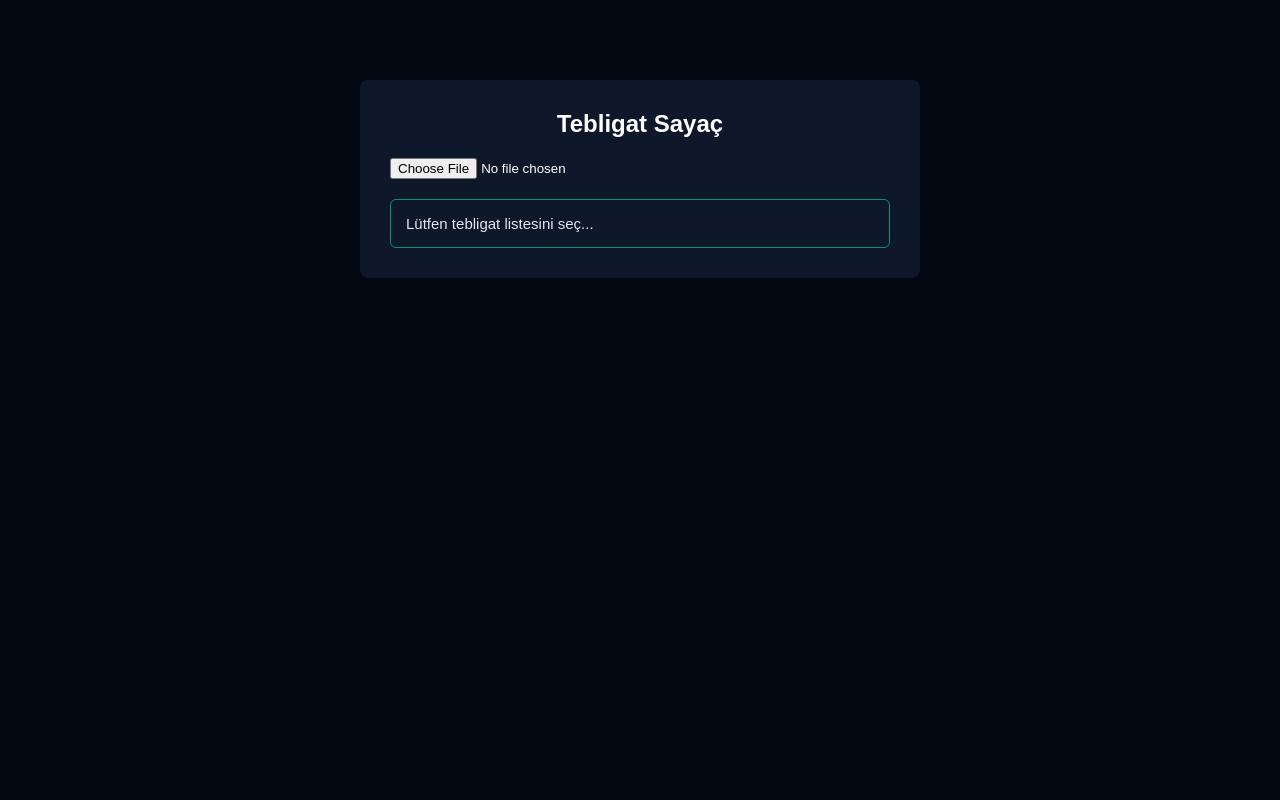
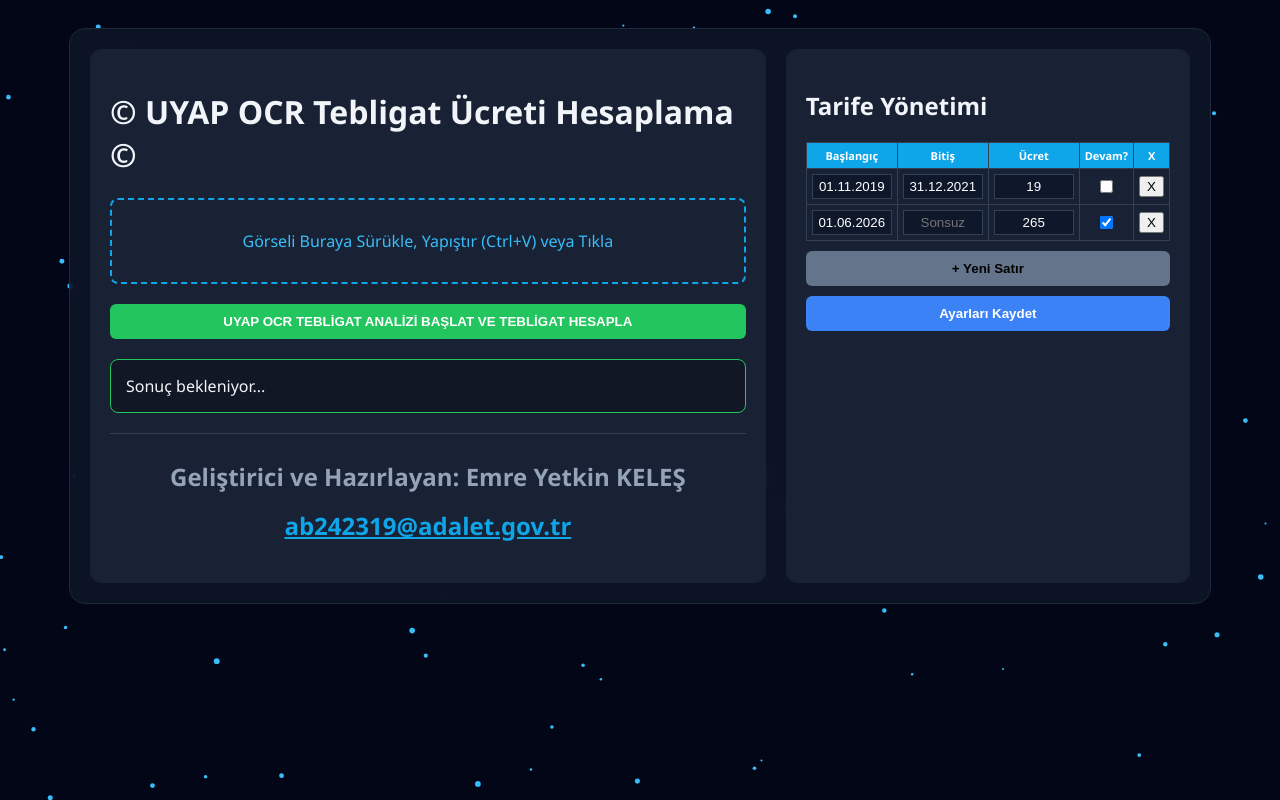
Before and after one commit to ironsquadron-ops/UYAP-Tebligat-Hesaplama, a plain HTML site: page index.html in a window 1280 px wide. Drawn offline with Linux system fonts and the light colour scheme.

Commit message:
Update index.html

```diff
--- a/index.html
+++ b/index.html
@@ -2,93 +2,181 @@
 <html lang="tr">
 <head>
     <meta charset="UTF-8">
-    <meta name="viewport" content="width=device-width, initial-scale=1.0">
-    <title>TebligatSayaç Pro</title>
-    <script src="https://cdn.jsdelivr.net/npm/tesseract.js@5/dist/tesseract.min.js"></script>
+    <title>TebligatSayaç Pro v10.0</title>
+    <script src="https://cdn.jsdelivr.net/npm/tesseract.js@5.0.3/dist/tesseract.min.js"></script>
     <style>
-        /* Senin orijinal tasarımındaki karanlık tema */
-        body {
-            background-color: #030712;
-            color: #ffffff;
-            font-family: sans-serif;
-            display: flex;
-            justify-content: center;
-            padding-top: 80px;
-            margin: 0;
-        }
-
-        /* Ortadaki ana kutu */
-        .container {
-            background-color: #0f172a;
-            padding: 30px;
-            border-radius: 8px;
-            width: 90%;
-            max-width: 500px;
-        }
-
-        /* Başlık */
-        h1 {
-            font-size: 24px;
-            margin-top: 0;
-            margin-bottom: 20px;
-            text-align: center;
-            font-weight: bold;
-        }
-
-        /* Dosya seçme alanı */
-        input[type="file"] {
-            margin-bottom: 20px;
-            display: block;
-            width: 100%;
-        }
-
-        /* Orijinal tasarımındaki yeşil çerçeveli sonuç kutusu */
-        .result-box {
-            border: 1px solid #059669;
-            padding: 15px;
-            border-radius: 6px;
-            background-color: transparent;
-            color: #e2e8f0;
-            font-size: 15px;
-        }
+        body { font-family: 'Segoe UI', sans-serif; background-color: #020617; color: #f1f5f9; padding: 20px; overflow-x: hidden; user-select: none; }
+        #bgCanvas { position: fixed; top: 0; left: 0; z-index: -1; }
+        .main-container { display: flex; gap: 20px; max-width: 1100px; margin: auto; background: rgba(15, 23, 42, 0.8); backdrop-filter: blur(10px); padding: 20px; border-radius: 16px; border: 1px solid #1e293b; }
+        .panel { background: rgba(30, 41, 59, 0.7); padding: 20px; border-radius: 12px; }
+        .left-panel { flex: 2; }
+        .right-panel { flex: 1; }
+        table { width: 100%; border-collapse: collapse; margin-top: 10px; }
+        th, td { border: 1px solid #334155; padding: 5px; text-align: center; font-size: 11px; }
+        th { background: #0ea5e9; color: white; }
+        .btn { cursor: pointer; padding: 10px; border-radius: 6px; border: none; font-weight: bold; width: 100%; margin-top: 10px; }
+        .btn-analiz { background: #22c55e; color: white; }
+        .btn-save { background: #3b82f6; color: white; }
+        .input-text { width: 70px; background: #0f172a; color: white; border: 1px solid #334155; padding: 4px; text-align: center; }
+        #dropZone { border: 2px dashed #0ea5e9; padding: 30px; text-align: center; cursor: pointer; border-radius: 8px; margin-bottom: 10px; color: #38bdf8; }
+        #sonucAlani { margin-top: 20px; padding: 15px; background: rgba(0,0,0,0.3); border-radius: 8px; border: 1px solid #22c55e; }
+        .footer { margin-top: 20px; font-size: 12px; color: #94a3b8; text-align: center; border-top: 1px solid #334155; padding-top: 10px; }
     </style>
 </head>
-<body>
+<body onpaste="handlePaste(event)">
 
-<div class="container">
-    <h1>Tebligat Sayaç</h1>
-    <input type="file" id="dosya" accept="image/*" onchange="analizEt(this)">
-    <div class="result-box" id="sonuc">Lütfen tebligat listesini seç...</div>
+<canvas id="bgCanvas"></canvas>
+
+<div class="main-container">
+    <div class="panel left-panel">
+        <h1>© UYAP OCR Tebligat Ücreti Hesaplama ©</h1>
+        <div id="dropZone" onclick="document.getElementById('fotoSec').click()">
+            Görseli Buraya Sürükle, Yapıştır (Ctrl+V) veya Tıkla
+            <input type="file" id="fotoSec" style="display:none" onchange="gorselSecildi(this)">
+        </div>
+        <img id="onizleme" style="max-width:100%; display:none; border-radius:8px;">
+        <button class="btn btn-analiz" onclick="analizEt()">UYAP OCR TEBLİGAT ANALİZİ BAŞLAT VE TEBLİGAT HESAPLA</button>
+        <div id="sonucAlani">Sonuç bekleniyor...</div>
+
+        <div class="footer">
+            <h1>Geliştirici ve Hazırlayan: <b>Emre Yetkin KELEŞ</b><br><h1>
+            <h1><a href="mailto:ab242319@adalet.gov.tr" style="color:#0ea5e9;">ab242319@adalet.gov.tr</a>
+        </div><h1>
+    </div>
+
+    <div class="panel right-panel">
+        <h2>Tarife Yönetimi</h2>
+        <table>
+            <thead><tr><th>Başlangıç</th><th>Bitiş</th><th>Ücret</th><th>Devam?</th><th>X</th></tr></thead>
+            <tbody id="tarifeTablo"></tbody>
+        </table>
+        <button class="btn" style="background:#64748b" onclick="yeniSatirEkle()">+ Yeni Satır</button>
+        <button class="btn btn-save" onclick="kaydet()">Ayarları Kaydet</button>
+    </div>
 </div>
 
 <script>
-async function analizEt(input) {
-    let sonucDiv = document.getElementById('sonuc');
+// --- HAREKETLİ DÜNYA SİMÜLASYONU ---
+const canvas = document.getElementById('bgCanvas');
+const ctx = canvas.getContext('2d');
+canvas.width = window.innerWidth;
+canvas.height = window.innerHeight;
+let particles = [];
+for(let i=0; i<100; i++) particles.push({x:Math.random()*canvas.width, y:Math.random()*canvas.height, r:Math.random()*2+1, v:Math.random()*0.5+0.1});
 
-    // Dosya seçilmediyse işlem yapma
-    if (!input.files || input.files.length === 0) return;
+function draw() {
+    ctx.fillStyle = "#020617";
+    ctx.fillRect(0,0,canvas.width, canvas.height);
+    ctx.fillStyle = "#38bdf8";
+    particles.forEach(p => {
+        p.y -= p.v;
+        if(p.y < 0) p.y = canvas.height;
+        ctx.beginPath(); ctx.arc(p.x, p.y, p.r, 0, Math.PI*2); ctx.fill();
+    });
+    requestAnimationFrame(draw);
+}
+draw();
 
-    sonucDiv.innerText = "Okunuyor, lütfen bekle...";
+// --- TARİFE YÖNETİMİ VE OCR ---
+let tarifeler = JSON.parse(localStorage.getItem('tarifeler')) || [
+    {bas:"01.11.2019", bit:"31.12.2021", ucret:19, devam:false},
+    {bas:"01.06.2026", bit:"", ucret:265, devam:true}
+];
 
-    try {
-        // OCR Motorunu Başlat
-        const { data: { text } } = await Tesseract.recognize(input.files[0], 'tur');
+function tabloyuGuncelle() {
+    let tbody = document.getElementById('tarifeTablo');
+    tbody.innerHTML = "";
+    tarifeler.forEach((t, i) => {
+        let bitisDegeri = t.devam ? "" : (t.bit || "");
+        tbody.innerHTML += `<tr>
+            <td><input class="input-text bas" value="${t.bas}"></td>
+            <td><input class="input-text bit" value="${bitisDegeri}" ${t.devam ? 'disabled placeholder="Sonsuz"' : ''}></td>
+            <td><input class="input-text ucr" value="${t.ucret}"></td>
+            <td><input type="checkbox" onchange="tarifeler[${i}].devam=this.checked; if(this.checked) tarifeler[${i}].bit=''; tabloyuGuncelle()" ${t.devam ? 'checked' : ''}></td>
+            <td><button onclick="tarifeler.splice(${i},1); tabloyuGuncelle()">X</button></td>
+        </tr>`;
+    });
+}
 
-        // Karışan harfleri rakama çevir ve tarihleri bul
-        let temiz = text.replace(/o/gi, '0').replace(/l/gi, '1').replace(/I/gi, '1');
-        let tarihler = temiz.match(/(\d{2})[\/\.-](\d{2})[\/\.-](\d{4})/g) || [];
+function kaydet() {
+    let baslar = document.querySelectorAll('.bas');
+    let bitler = document.querySelectorAll('.bit');
+    let ucretler = document.querySelectorAll('.ucr');
+    let kutular = document.querySelectorAll('input[type="checkbox"]');
 
-        // Hesaplama (Güncel tarife 265 TL)
-        let adet = tarihler.length;
-        let toplam = adet * 265;
+    tarifeler = [];
+    for(let i=0; i<baslar.length; i++) {
+        tarifeler.push({
+            bas: baslar[i].value,
+            bit: kutular[i].checked ? "" : bitler[i].value,
+            ucret: parseFloat(ucretler[i].value),
+            devam: kutular[i].checked
+        });
+    }
+    localStorage.setItem('tarifeler', JSON.stringify(tarifeler));
+    tabloyuGuncelle();
+    alert("Ayarlar güncellendi!");
+}
 
-        // Sonucu Ekrana Yazdır
-        sonucDiv.innerHTML = `Toplam okunan: <b>${adet} adet</b><br><br>Toplam Tutar: <b>${toplam} TL</b>`;
+function yeniSatirEkle() { tarifeler.push({bas:"01.01.2027", bit:"", ucret:0, devam:false}); tabloyuGuncelle(); }
 
-    } catch (e) {
-        sonucDiv.innerHTML = "Hata: APK izinleri kapalı veya motor başlatılamadı. Chrome'da açmayı dene.";
+async function analizEt() {
+    if(!window.tempImage) return alert("Görsel yüklenmemiş!");
+    document.getElementById('sonucAlani').innerHTML = "Analiz ediliyor...";
+    let { data: { text } } = await Tesseract.recognize(window.tempImage, 'tur');
+    let tarihRegex = /(\d{2})[\/\.-](\d{2})[\/\.-](\d{4})/g;
+    let tarihler = text.match(tarihRegex) || [];
+    let toplam = 0, sayac = 0;
+
+    tarihler.forEach(tStr => {
+        let p = tStr.split(/[\/\.-]/);
+        let d = new Date(p[2], p[1]-1, p[0]);
+        let tarife = tarifeler.find(tr => {
+            let b = tr.bas.split('.');
+            let basTarih = new Date(b[2], b[1]-1, b[0]);
+            if (tr.devam) return d >= basTarih;
+            let bt = tr.bit.split('.');
+            let bitTarih = new Date(bt[2], bt[1]-1, bt[0]);
+            return d >= basTarih && d <= bitTarih;
+        });
+        if(tarife) { toplam += tarife.ucret; sayac++; }
+    });
+    document.getElementById('sonucAlani').innerHTML = `Toplam Tebligat Adedi: <b>${sayac}</b><br><span style="font-size:22px; color:#4ade80;">Toplam Tutar: <b>${toplam.toFixed(2)} TL</b></span>`;
+}
+
+function handlePaste(e) {
+    let item = e.clipboardData.items[0];
+    if(item && item.type.includes("image")) {
+        window.tempImage = item.getAsFile();
+        let reader = new FileReader();
+        reader.onload = (e) => { document.getElementById('onizleme').src = e.target.result; document.getElementById('onizleme').style.display = 'block'; };
+        reader.readAsDataURL(window.tempImage);
     }
 }
+
+function gorselSecildi(inp) {
+    window.tempImage = inp.files[0];
+    let reader = new FileReader();
+    reader.onload = (e) => { document.getElementById('onizleme').src = e.target.result; document.getElementById('onizleme').style.display = 'block'; };
+    reader.readAsDataURL(window.tempImage);
+}
+tabloyuGuncelle();
+
+// --- GÜVENLİK VE TELİF KORUMASI ---
+document.addEventListener('contextmenu', function(event) {
+    event.preventDefault();
+    alert("Bu programın hakkı Emre Yetkin KELEŞ (ab242319)'e aittir ©, sahibinden izinsiz kopyalanması ve çoğaltılması yasaktır. Güzel günlerde kullanmanız dileğiyle...");
+});
+
+document.onselectstart = function() { return false; };
+
+document.onkeydown = function(e) {
+    if (e.keyCode == 123 ||
+       (e.ctrlKey && e.shiftKey && (e.keyCode == 'I'.charCodeAt(0) || e.keyCode == 'J'.charCodeAt(0) || e.keyCode == 'C'.charCodeAt(0))) ||
+       (e.ctrlKey && e.keyCode == 'U'.charCodeAt(0))) {
+        return false;
+    }
+};
 </script>
 </body>
 </html>
```
